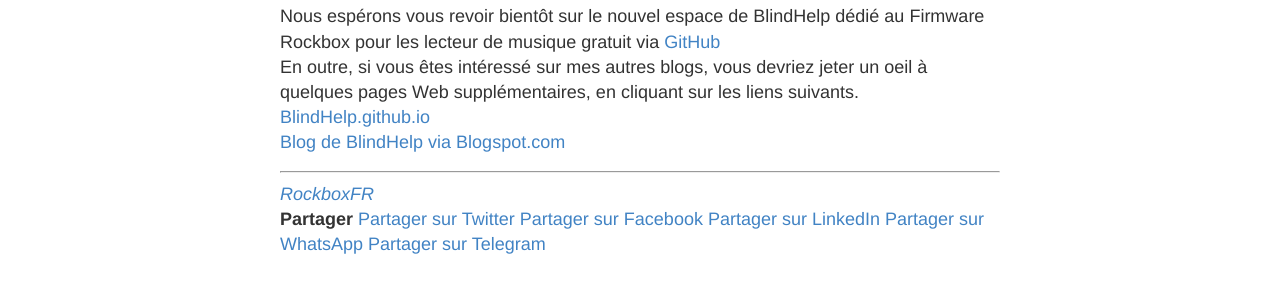
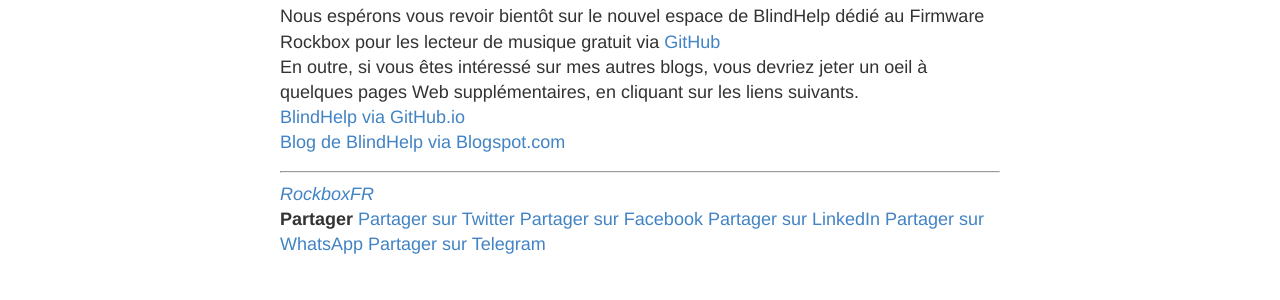
Before and after one commit to BlindHelp/rockboxfr, a Jekyll site: the page built from _posts/2020-08-11-Rockbox.md, in a window 1280 px wide and 900 px high, scrolled down 5179 px. Shown: the part 448-748 px from the top of the window. Built offline with Jekyll 4.4.1, drawn with Linux system fonts in a browser that asks for light colours; comment, search, counter and statistics services are not loaded.

```diff
--- a/_posts/2020-08-11-Rockbox.md
+++ b/_posts/2020-08-11-Rockbox.md
@@ -155,9 +156,9 @@ BlindHelp!
 
 ---
 
-Nous espérons vous revoir bientôt sur le nouvel espace de BlindHelp dédié au Firmware Rockbox pour les lecteur de musique gratuit via [GitHub](https://blindhelp.github.io/RockboxFR)
+Nous espérons vous revoir bientôt sur le nouvel espace de BlindHelp dédié au Firmware Rockbox pour les lecteur de musique gratuit via [GitHub](https://blindhelp.github.io/rockboxfr)
 En outre, si vous êtes intéressé sur mes autres blogs, vous devriez jeter un oeil à quelques pages Web supplémentaires, en cliquant sur les liens suivants.
-[BlindHelp.github.io](https://blindhelp.github.io)
+[BlindHelp via GitHub.io](https://blindhelp.github.io)
 [Blog de BlindHelp via Blogspot.com](http://blindhelp.blogspot.fr/)
 
 ---
```
Also changed, not shown: other parts of _posts/2020-08-11-Rockbox.md (+1 -0 lines).
